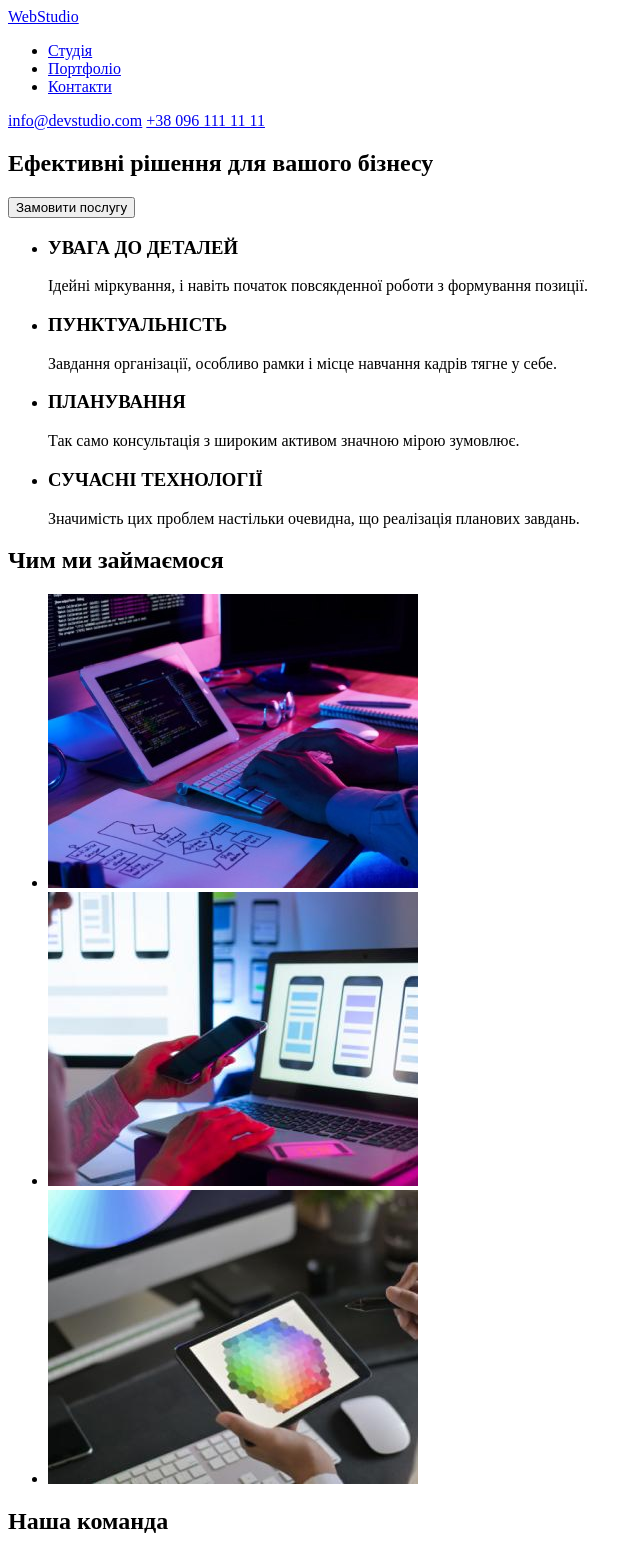
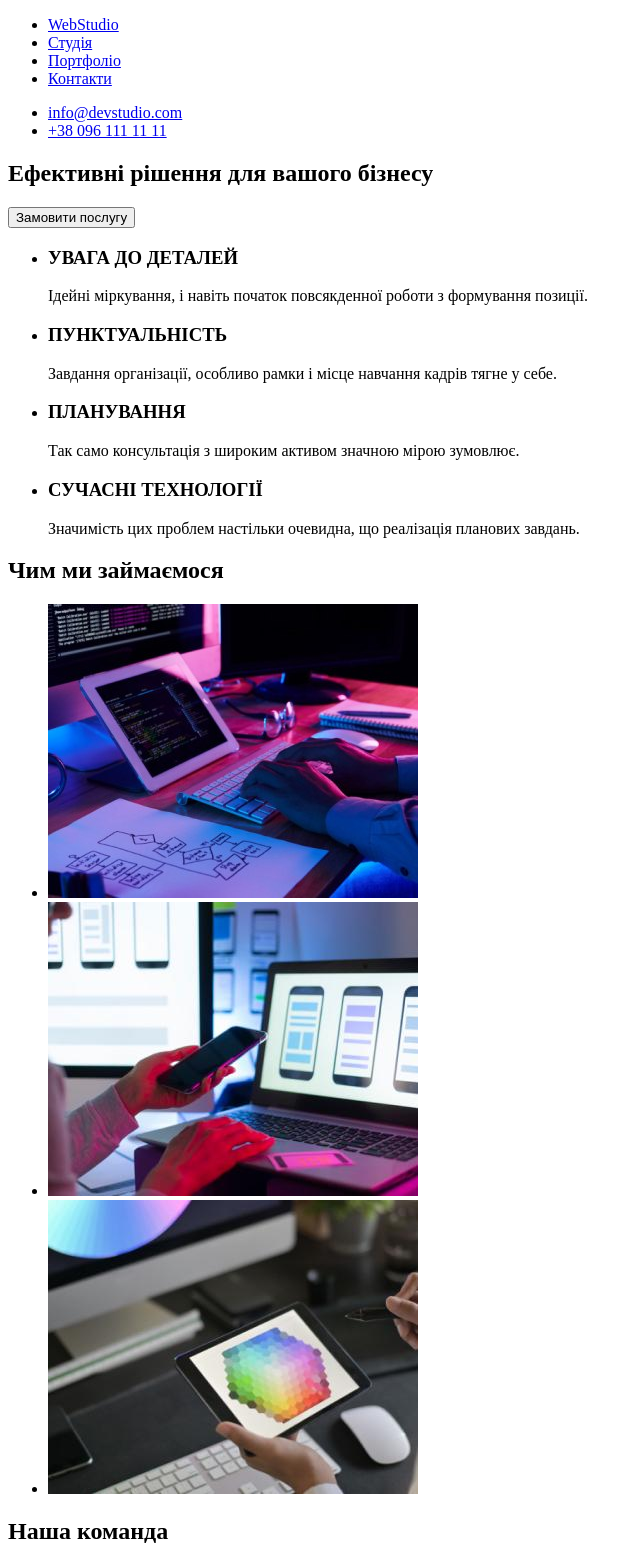
Before and after one commit to Takoenu/goit-markup-hw-01, a plain HTML site: page index.html in a window 1280 px wide. Shown: the top 1552 px of the page, without its empty margins (0-642 px from the left). Drawn offline with Linux system fonts and the light colour scheme.

Commit message:
Homework - update
1. Header
- added index.html to logo and studio
- logo is in nav
- contacts in separate ul

2. about
- links was deleted from images

3. footer
- ul tag added to address tag
- link on google maps was added to address

```diff
--- a/index.html
+++ b/index.html
@@ -9,16 +9,18 @@
   <body>
     <!--Header-->
     <header>
-      <a href="/">WebStudio</a>
       <nav>
         <ul>
-          <li><a href="/">Студія</a></li>
+          <li><a href="index.html">WebStudio</a></li>
+          <li><a href="index.html">Студія</a></li>
           <li><a href="/">Портфоліо</a></li>
           <li><a href="/">Контакти</a></li>
         </ul>
-        <a href="mailto:info@devstudio.com">info@devstudio.com</a>
-        <a href="tel:+380961111111">+38 096 111 11 11</a>
       </nav>
+      <ul>
+        <li><a href="mailto:info@devstudio.com">info@devstudio.com</a></li>
+        <li><a href="tel:+380961111111">+38 096 111 11 11</a></li>
+      </ul>
     </header>
     <!--Main-->
     <main>
@@ -67,22 +69,17 @@
         <h2>Чим ми займаємося</h2>
         <ul>
           <li>
-            <a href="/"
-              ><img src="./img/development.jpg" alt="Веброзробка" width="370"
-            /></a>
+            <img src="./img/development.jpg" alt="Веброзробка" width="370" />
           </li>
           <li>
-            <a href="/"
-              ><img
-                src="./img/payment-integration.jpg"
-                alt="Інтеграція платіжних систем"
-                width="370"
-            /></a>
+            <img
+              src="./img/payment-integration.jpg"
+              alt="Інтеграція платіжних систем"
+              width="370"
+            />
           </li>
           <li>
-            <a href="/"
-              ><img src="./img/web-design.jpg" alt="Веб дизайн" width="370"
-            /></a>
+            <img src="./img/web-design.jpg" alt="Веб дизайн" width="370" />
           </li>
         </ul>
       </section>
@@ -133,11 +130,20 @@
 
     <!--Footer-->
     <footer>
-      <a href="/">WebStudio</a>
+      <a href="index.html">WebStudio</a>
       <address>
-        м. Київ, пр-т Лесі Українки, 26
-        <a href="mailto:info@devstudio.com">info@devstudio.com</a>
-        <a href="tel:+380961111111">+38 096 111 11 11</a>
+        <ul>
+          <li>
+            <a
+              href="https://goo.gl/maps/yPFUbCjvbRKHDjKo9"
+              target="_blank"
+              rel="noopener noreferrer"
+              >м. Київ, пр-т Лесі Українки, 26</a
+            >
+          </li>
+          <li><a href="mailto:info@devstudio.com">info@devstudio.com</a></li>
+          <li><a href="tel:+380961111111">+38 096 111 11 11</a></li>
+        </ul>
       </address>
     </footer>
   </body>
```
